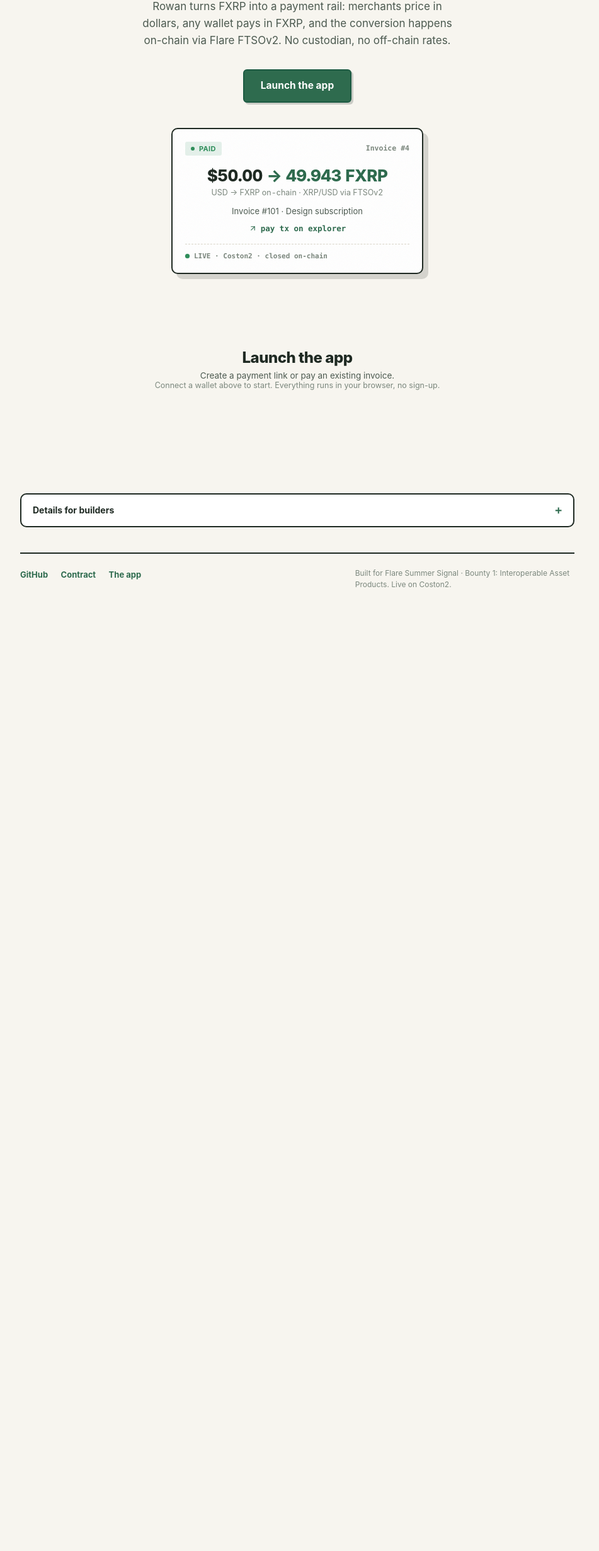
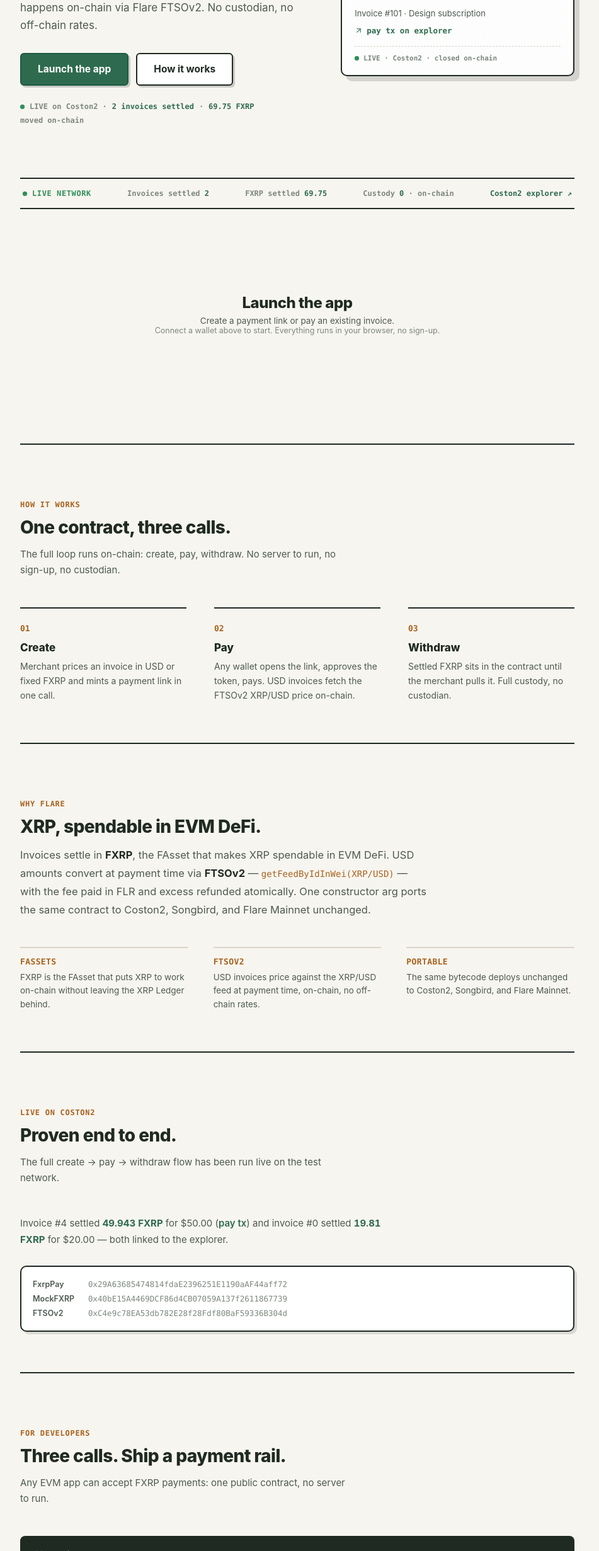
Before and after one commit to Azeru548/fxrp, a website: page frontend/index.html in a window 1280 px wide. Shown: the part 338-2800 px from the top of the page at 63% size, without its empty margins (168-1119 px from the left). Before the commit the page ends 1281 px from the top, so only its background shows below. Drawn offline with Linux system fonts and the light colour scheme.

Commit message:
restructure landing: split hero + proof band + four separated sections

```diff
--- a/frontend/index.html
+++ b/frontend/index.html
@@ -90,30 +90,38 @@
 
   /* ── Landing: hero ─────────────────────────────────── */
   .hero {
-    display: flex;
-    flex-direction: column;
+    display: grid;
+    grid-template-columns: 1.1fr 0.9fr;
+    gap: 56px;
     align-items: center;
-    text-align: center;
-    padding: 72px 0 40px;
+    padding: 48px 0 72px;
   }
-  @media (min-width: 720px) { .hero { padding-top: 96px; } }
+  @media (max-width: 820px) {
+    .hero { grid-template-columns: 1fr; gap: 36px; text-align: center; }
+    .hero-cta { justify-content: center; }
+    .hero-card { justify-self: center; margin: 0 auto; }
+  }
   .hero h1 {
     margin: 0 0 18px;
-    font-size: clamp(38px, 7vw, 64px);
-    line-height: 1.02;
+    font-size: clamp(36px, 5.5vw, 60px);
+    line-height: 1.03;
     letter-spacing: -0.03em;
     font-weight: 800;
-    max-width: 14ch;
   }
   .hero h1 .hl { color: var(--green); }
   .lede {
-    margin: 0 0 32px;
+    margin: 0 0 30px;
     font-size: 17px;
-    line-height: 1.6;
+    line-height: 1.65;
     color: var(--text2);
-    max-width: 46ch;
+    max-width: 44ch;
   }
-  .hero-cta { display: flex; gap: 12px; flex-wrap: wrap; justify-content: center; margin-bottom: 40px; }
+  .hero-cta { display: flex; gap: 12px; flex-wrap: wrap; }
+  .hero-proof {
+    display: flex; align-items: center; gap: 8px; flex-wrap: wrap;
+    margin-top: 26px; font: 600 12px var(--mono); color: var(--muted);
+  }
+  .hero-proof b { color: var(--green); font-weight: 700; }
   .btn-lg {
     appearance: none;
     display: inline-flex; align-items: center; justify-content: center; gap: 9px;
@@ -137,7 +145,8 @@
     position: relative;
     overflow: hidden;
     width: 100%;
-    max-width: 400px;
+    max-width: 420px;
+    justify-self: end;
     background: var(--bg1);
     border: 2px solid var(--text);
     border-radius: 10px;
@@ -157,14 +166,18 @@
 
   /* ── Landing motion ────────────────────────────────── */
   @media (prefers-reduced-motion: no-preference) {
-    .hero > * {
+    .hero .hero-copy > * {
       opacity: 0;
       animation: hero-in 620ms cubic-bezier(0.16, 1, 0.3, 1) forwards;
     }
-    .hero > h1 { animation-delay: 40ms; }
-    .hero > .lede { animation-delay: 160ms; }
-    .hero > .hero-cta { animation-delay: 280ms; }
-    .hero > .hero-card { animation-delay: 420ms; }
+    .hero .hero-copy > h1 { animation-delay: 40ms; }
+    .hero .hero-copy > .lede { animation-delay: 160ms; }
+    .hero .hero-copy > .hero-cta { animation-delay: 280ms; }
+    .hero .hero-copy > .hero-proof { animation-delay: 360ms; }
+    .hero > .hero-card {
+      opacity: 0;
+      animation: hero-in 620ms 420ms cubic-bezier(0.16, 1, 0.3, 1) forwards;
+    }
   }
   @keyframes hero-in {
     from { opacity: 0; transform: translateY(14px); }
@@ -204,74 +217,81 @@
   .hc-link:hover { text-decoration: underline; }
   .hc-live { margin-top: 14px; padding-top: 12px; border-top: 1px dashed var(--line2); font: 600 11px var(--mono); color: var(--muted); }
 
-  /* ── Landing: builders disclosure ───────────────────── */
-  .builders {
-    margin-top: 56px;
-    border: 2px solid var(--text);
-    border-radius: 10px;
-    background: var(--bg1);
+  /* ── Landing: proof band ───────────────────────────── */
+  .proof-band {
+    display: flex; align-items: center; justify-content: space-between; gap: 18px; flex-wrap: wrap;
+    border-top: 2px solid var(--text);
+    border-bottom: 2px solid var(--text);
+    padding: 16px 4px;
+    margin-bottom: 56px;
   }
-  .builders summary {
-    list-style: none;
-    display: flex; align-items: center; justify-content: space-between; gap: 10px;
-    padding: 16px 18px;
-    cursor: pointer;
-    font: 700 14px/1.3 ui-sans-serif, -apple-system, "Segoe UI", Roboto, sans-serif;
-    color: var(--text);
+  .proof-band .live { display: flex; align-items: center; gap: 8px; font: 700 12px var(--mono); letter-spacing: 0.05em; text-transform: uppercase; color: var(--ok); }
+  .proof-band .stat { font: 600 12px var(--mono); color: var(--muted); }
+  .proof-band .stat b { color: var(--green); font-weight: 700; font-variant-numeric: tabular-nums; }
+  .proof-band a { color: var(--green); font-weight: 600; text-decoration: none; font: 600 12px var(--mono); }
+  .proof-band a:hover { text-decoration: underline; }
+
+  /* ── Landing: sections ─────────────────────────────── */
+  .sec {
+    padding: 88px 0 0;
+    border-top: 2px solid var(--text);
+    margin-top: 64px;
   }
-  .builders summary::-webkit-details-marker { display: none; }
-  .builders summary::after {
-    content: "+";
-    font: 700 18px/1 var(--mono);
-    color: var(--green);
-    transition: transform 0.18s cubic-bezier(0.2, 0.7, 0.2, 1);
-  }
-  .builders[open] summary::after { transform: rotate(45deg); }
-  .builders summary:hover { color: var(--green); }
-  .builders summary:focus-visible { outline: 2px solid var(--ring); outline-offset: -2px; }
-  .builders-body { padding: 4px 18px 24px; border-top: 2px solid var(--line); }
-  .b-kicker {
-    margin: 18px 0 10px;
+  .sec-kicker {
+    margin: 0 0 12px;
     font: 700 12px var(--mono);
     color: var(--orange-deep);
-    letter-spacing: 0.04em; text-transform: uppercase;
+    letter-spacing: 0.06em; text-transform: uppercase;
   }
+  .sec h2 { margin: 0 0 14px; font-size: 28px; font-weight: 800; letter-spacing: -0.02em; }
+  .sec > .sub { margin: 0 0 46px; font-size: 15px; color: var(--text2); max-width: 56ch; line-height: 1.65; }
 
-  .steps { display: grid; grid-template-columns: repeat(3, 1fr); gap: 26px 28px; }
-  @media (max-width: 700px) { .steps { grid-template-columns: 1fr; gap: 20px; } }
-  .step { border-top: 2px solid var(--line2); padding-top: 12px; }
-  .step-num { font: 700 11.5px var(--mono); color: var(--orange-deep); }
-  .step h3 { margin: 8px 0 4px; font-size: 14.5px; font-weight: 800; }
-  .step p { margin: 0; font-size: 13.5px; line-height: 1.6; color: var(--text2); }
+  .steps { display: grid; grid-template-columns: repeat(3, 1fr); gap: 56px 44px; }
+  @media (max-width: 700px) { .steps { grid-template-columns: 1fr; gap: 36px; } }
+  .step { border-top: 2px solid var(--text); padding-top: 20px; }
+  .step-num { font: 700 13px var(--mono); color: var(--orange-deep); }
+  .step h3 { margin: 12px 0 8px; font-size: 17px; font-weight: 800; }
+  .step p { margin: 0; font-size: 14px; line-height: 1.65; color: var(--text2); max-width: 32ch; }
 
-  .flare-prose { margin: 0; max-width: 72ch; font-size: 14.5px; line-height: 1.7; color: var(--text2); }
+  .flare-prose { margin: 0 0 44px; max-width: 62ch; font-size: 16.5px; line-height: 1.75; color: var(--text2); }
   .flare-prose b { color: var(--text); font-weight: 700; }
   .flare-prose code { font-family: var(--mono); font-size: 0.85em; color: var(--orange-deep); }
+  .facts { display: grid; grid-template-columns: repeat(3, 1fr); gap: 44px 40px; }
+  @media (max-width: 700px) { .facts { grid-template-columns: 1fr; gap: 26px; } }
+  .fact { border-top: 2px solid var(--line2); padding-top: 14px; }
+  .fact b { display: block; font: 700 13px var(--mono); color: var(--orange-deep); letter-spacing: 0.03em; text-transform: uppercase; margin-bottom: 7px; }
+  .fact p { margin: 0; font-size: 13.5px; line-height: 1.6; color: var(--text2); }
 
-  .onchain { margin: 0 0 16px; font-size: 14px; line-height: 1.7; color: var(--text2); }
+  .onchain { margin: 0 0 28px; font-size: 15px; line-height: 1.75; color: var(--text2); max-width: 62ch; }
   .onchain a { color: var(--green); font-weight: 600; text-decoration: none; }
   .onchain a:hover { text-decoration: underline; }
   .onchain .fx { color: var(--green); font-weight: 700; font-variant-numeric: tabular-nums; }
 
-  .addrs { padding: 12px 14px; }
-  .addr-row { display: flex; gap: 10px; padding: 3px 0; font-size: 12px; }
-  .addr-row .lbl { font-weight: 600; color: var(--text2); flex: none; min-width: 74px; }
+  .addrs {
+    background: var(--bg1);
+    border: 2px solid var(--text);
+    border-radius: 10px;
+    padding: 16px 18px;
+    box-shadow: 4px 4px 0 rgba(31, 42, 35, 0.14);
+  }
+  .addr-row { display: flex; gap: 12px; padding: 4px 0; font-size: 12.5px; }
+  .addr-row .lbl { font-weight: 600; color: var(--text2); flex: none; min-width: 76px; }
   .addr-row code { font-family: var(--mono); color: var(--muted); word-break: break-all; }
 
   .codeblock {
     background: var(--text);
     color: #edf3ec;
     border-radius: 8px;
-    padding: 14px 16px;
-    margin: 0 0 12px;
-    font: 12.5px/1.7 var(--mono);
+    padding: 18px 20px;
+    margin: 0 0 16px;
+    font: 13px/1.75 var(--mono);
     overflow-x: auto;
   }
   .codeblock .cm { color: #8fa398; }
   .codeblock .fn { color: var(--orange); }
-  .linkline { font-size: 13px; color: var(--text2); }
+  .linkline { font-size: 13.5px; color: var(--text2); }
   .linkline code {
-    font-family: var(--mono); font-size: 12px; color: var(--green);
+    font-family: var(--mono); font-size: 12.5px; color: var(--green);
     background: var(--bg2); border: 2px solid var(--line2); border-radius: 4px; padding: 3px 6px;
     word-break: break-all;
   }
@@ -614,14 +634,16 @@
     grounded and direct, not theatrical.
   STORY: a merchant prices in USD, a wallet pays in FXRP, and the on-chain
     conversion via Flare FTSOv2 is legible at every step.
-  STRUCTURE: single page, product first, details last. The scroll is: centered
-    hero (one promise, one CTA, one settled-invoice card as living proof) then the
+  STRUCTURE: single page, product first, sections spaced and separated. The
+    scroll is: split hero (headline + two CTAs + live proof line left, one
+    settled-invoice card right), a full-width proof band with live numbers, the
     working app (same file, no redirects, deep links #/pay?c=..&id=.. still land
-    in the app), then a single collapsed "Details for builders" disclosure and a
-    quiet footer. Nothing technical interrupts the pitch.
-  FIRST VIEWPORT: brand lockup left, wallet pill right; a centered hero —
-    headline + one-liner + one CTA over the cream canvas, the settled-invoice
-    card settling in below as the focal proof.
+    in the app), then four clearly separated sections (How it works · Why Flare ·
+    Live on Coston2 · For developers) each opened with its own 2px top rule and
+    kicker, then a quiet footer.
+  FIRST VIEWPORT: brand lockup left, wallet pill right; a left-aligned split
+    hero — headline + one-liner + two CTAs over the cream canvas, the
+    settled-invoice card right as the focal proof.
   FORM: user-pinned light natural world (white, nature green, light orange,
     beige) — not the dark canon it replaces; craft bar stays at
     Coinbase/Rainbow.
@@ -645,10 +667,14 @@
   </header>
 
   <section class="hero">
+    <div class="hero-copy">
       <h1>Pay with XRP.<br /><span class="hl">Settle on Flare.</span></h1>
       <p class="lede">Rowan turns FXRP into a payment rail: merchants price in dollars, any wallet pays in FXRP, and the conversion happens on-chain via Flare FTSOv2. No custodian, no off-chain rates.</p>
       <div class="hero-cta">
         <button type="button" class="btn-lg" onclick="return launchApp()">Launch the app</button>
+        <button type="button" class="btn-lg ghost" onclick="return scrollToId('how')">How it works</button>
+      </div>
+      <p class="hero-proof"><span class="live-dot"></span> LIVE on Coston2 &middot; <b>2 invoices settled</b> &middot; <b>69.75 FXRP</b> moved on-chain</p>
     </div>
 
     <div class="hero-card">
@@ -666,6 +692,14 @@
       <div class="hc-live"><span class="live-dot"></span>LIVE · Coston2 · closed on-chain</div>
     </div>
   </section>
+
+  <div class="proof-band">
+    <span class="live"><span class="live-dot"></span> Live network</span>
+    <span class="stat">Invoices settled <b>2</b></span>
+    <span class="stat">FXRP settled <b>69.75</b></span>
+    <span class="stat">Custody <b>0</b> &middot; on-chain</span>
+    <a href="https://coston2-explorer.flare.network/address/0x29A63685474814fdaE2396251E1190aAF44aff72" target="_blank" rel="noopener">Coston2 explorer ↗</a>
+  </div>
 </div>
 
 <div class="app" id="launch">
@@ -763,10 +797,10 @@
 </div>
 
 <div class="page">
-  <details class="builders" id="builders">
-    <summary>Details for builders</summary>
-    <div class="builders-body">
-      <p class="b-kicker">How it works</p>
+  <section class="sec" id="how">
+    <p class="sec-kicker">How it works</p>
+    <h2>One contract, three calls.</h2>
+    <p class="sub">The full loop runs on-chain: create, pay, withdraw. No server to run, no sign-up, no custodian.</p>
     <div class="steps">
       <div class="step">
         <span class="step-num">01</span>
@@ -784,19 +818,35 @@
         <p>Settled FXRP sits in the contract until the merchant pulls it. Full custody, no custodian.</p>
       </div>
     </div>
+  </section>
 
-      <p class="b-kicker">Why Flare</p>
+  <section class="sec" id="why-flare">
+    <p class="sec-kicker">Why Flare</p>
+    <h2>XRP, spendable in EVM DeFi.</h2>
     <p class="flare-prose">Invoices settle in <b>FXRP</b>, the FAsset that makes XRP spendable in EVM&nbsp;DeFi. USD amounts convert at payment time via <b>FTSOv2</b>&nbsp;&mdash; <code>getFeedByIdInWei(XRP/USD)</code>&nbsp;&mdash; with the fee paid in FLR and excess refunded atomically. One constructor arg ports the same contract to Coston2, Songbird, and Flare Mainnet unchanged.</p>
+    <div class="facts">
+      <div class="fact"><b>FAssets</b><p>FXRP is the FAsset that puts XRP to work on-chain without leaving the XRP Ledger behind.</p></div>
+      <div class="fact"><b>FTSOv2</b><p>USD invoices price against the XRP/USD feed at payment time, on-chain, no off-chain rates.</p></div>
+      <div class="fact"><b>Portable</b><p>The same bytecode deploys unchanged to Coston2, Songbird, and Flare Mainnet.</p></div>
+    </div>
+  </section>
 
-      <p class="b-kicker">Live on Coston2</p>
-      <p class="onchain">The full create &rarr; pay &rarr; withdraw flow has been run live. Invoice&nbsp;#4 settled <span class="fx">49.943 FXRP</span> for $50.00 (<a href="https://coston2-explorer.flare.network/tx/0x8890dcb5bc8e77cb9cdb04951f0c0a01bc68f2390e18bf92fbaf88135418e7ce" target="_blank" rel="noopener">pay tx</a>), and invoice&nbsp;#0 settled <span class="fx">19.81 FXRP</span> for $20.00.</p>
+  <section class="sec" id="evidence">
+    <p class="sec-kicker">Live on Coston2</p>
+    <h2>Proven end to end.</h2>
+    <p class="sub">The full create &rarr; pay &rarr; withdraw flow has been run live on the test network.</p>
+    <p class="onchain">Invoice&nbsp;#4 settled <span class="fx">49.943 FXRP</span> for $50.00 (<a href="https://coston2-explorer.flare.network/tx/0x8890dcb5bc8e77cb9cdb04951f0c0a01bc68f2390e18bf92fbaf88135418e7ce" target="_blank" rel="noopener">pay tx</a>) and invoice&nbsp;#0 settled <span class="fx">19.81 FXRP</span> for $20.00 &mdash; both linked to the explorer.</p>
     <div class="addrs">
       <div class="addr-row"><span class="lbl">FxrpPay</span><code>0x29A63685474814fdaE2396251E1190aAF44aff72</code></div>
       <div class="addr-row"><span class="lbl">MockFXRP</span><code>0x40bE15A4469DCF86d4CB07059A137f2611867739</code></div>
       <div class="addr-row"><span class="lbl">FTSOv2</span><code>0xC4e9c78EA53db782E28f28Fdf80BaF59336B304d</code></div>
     </div>
+  </section>
 
-      <p class="b-kicker">For developers</p>
+  <section class="sec" id="builders">
+    <p class="sec-kicker">For developers</p>
+    <h2>Three calls. Ship a payment rail.</h2>
+    <p class="sub">Any EVM app can accept FXRP payments: one public contract, no server to run.</p>
     <pre class="codeblock"><span class="cm">// merchant</span>
 <span class="fn">createInvoice</span>(payee, token, pricing, amount, memo)
 <span class="cm">// any wallet</span>
@@ -806,8 +856,7 @@
     <p class="linkline">Payment link format:
       <code>#/pay?c=&lt;FxrpPay address&gt;&amp;id=&lt;invoice id&gt;</code>.
       Drop it in any checkout, email, or QR code. The payer lands with the invoice pre-loaded.</p>
-    </div>
-  </details>
+  </section>
 
   <footer class="site-foot">
     <div class="foot-links">
```
Also changed, not shown: DESIGN.md (+31 -31 lines). Lines whose indentation alone changed are shown as unchanged.
